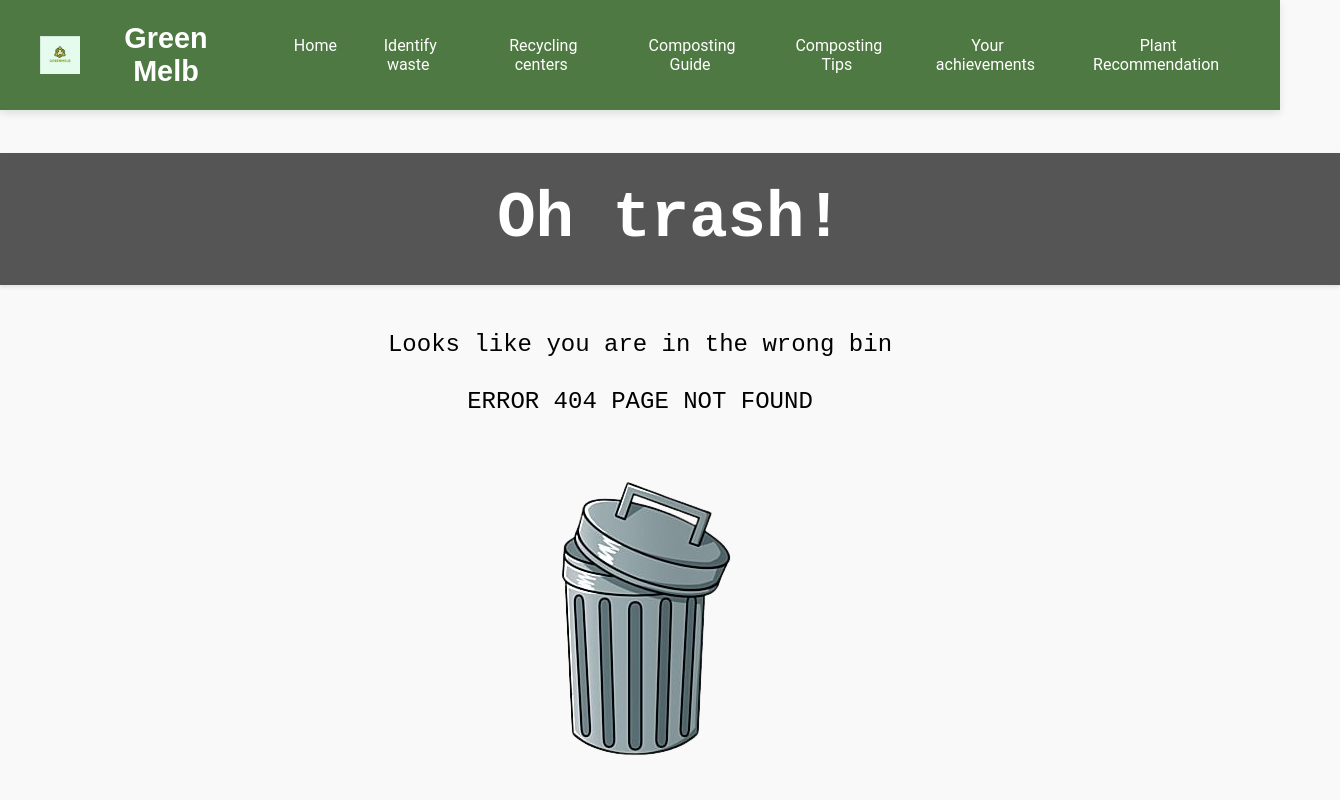
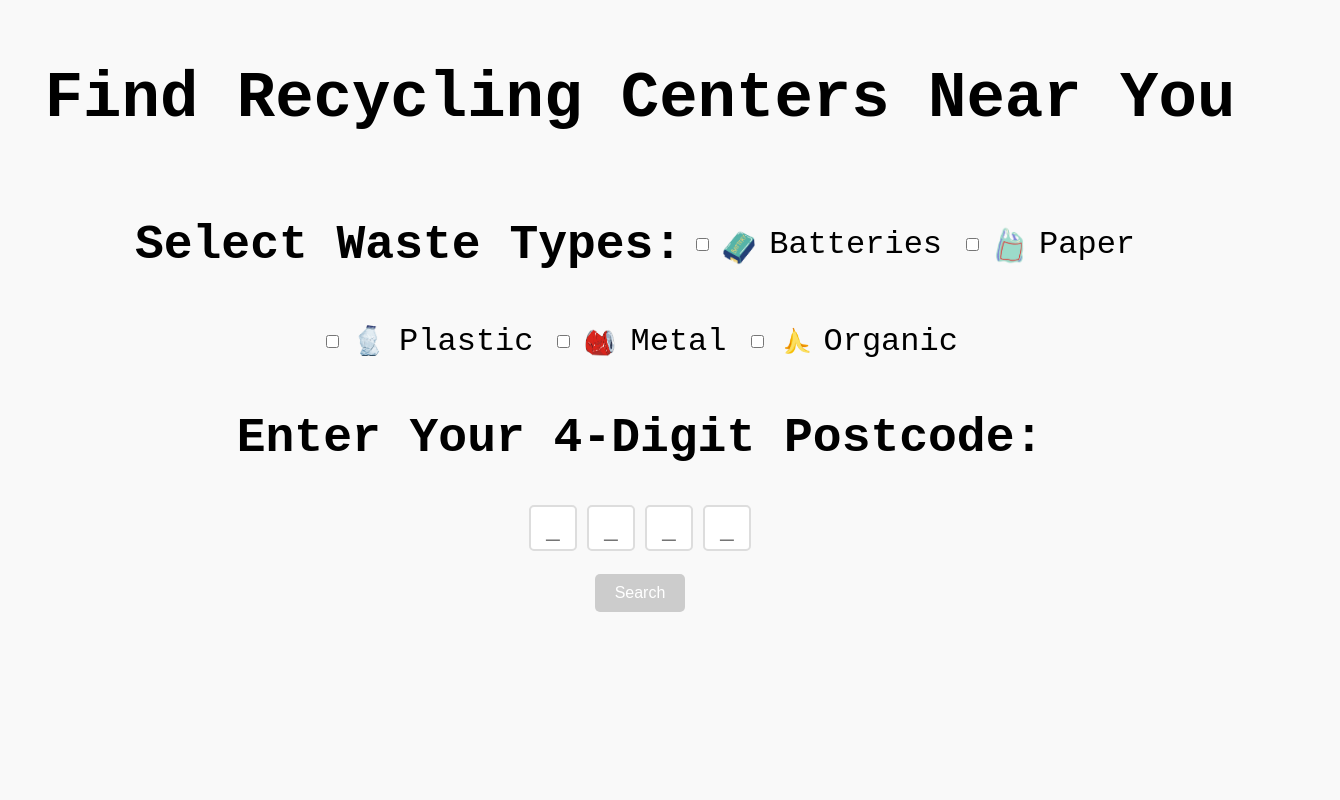
Before and after one commit to habiburR1/ie_frontend, a React (Create React App) app: page /SearchPage in a window 1280 px wide. Shown: the top 800 px of the page, 1340 px wide, since content can reach past the window. Built offline with nearby package versions, Linux system fonts and the light colour scheme.

Commit message:
Added search page for maps

```diff
--- a/src/App.js
+++ b/src/App.js
@@ -10,6 +10,7 @@ import PlantRecommendation from "./PlantRecommendation.tsx";
 import CompostRatioCalculator from "./CompostRatioCalculator.tsx";
 import CompostingTips from "./CompostingTips.tsx";
 import WastePrediction from './WastePrediction.tsx';
+import SearchPage from "./SearchPage.tsx";
 export default function App() {
   return (
       <div className="App">
@@ -27,6 +28,8 @@ export default function App() {
             <Route path="/CompostingTips" element = {<CompostingTips />} />
 
             <Route path="/WastePrediction" element = {<WastePrediction />} />
+            <Route path="/SearchPage" element = {<SearchPage />} />
+
 
             <Route path="*" element={<NoPage />} />{" "}
             {/* Handles undefined routes */}
--- a/src/Footer.css
+++ b/src/Footer.css
@@ -1,7 +1,7 @@
 /* Ensure the footer is not fixed or absolute */
 .footer {
-    background-color: white; /* White background */
-    color: black; /* Black text */
+    background-color: rgb(15, 0, 0); /* White background */
+    color: rgb(29, 3, 3); /* Black text */
     padding: 20px; /* Padding for spacing */
     border-top: 2px solid #333; /* Small line on top to separate */
     text-align: center; /* Center the text */
--- a/src/Header.css
+++ b/src/Header.css
@@ -63,7 +63,7 @@
 /* Hover and Active Styles */
 .nav-links a:hover {
     background-color: #555;  /* Slightly lighter background on hover */
-    color: #00ff00;  /* Green text color on hover */
+    color: #cccf0d;  /* Green text color on hover */
 }
 
 /* Responsive Design for Mobile */
--- a/src/IdentifyWaste.css
+++ b/src/IdentifyWaste.css
@@ -7,8 +7,9 @@
 }
 
 .identify-waste-title {
-  font-size: 24px;
+  font-size: 6rem;
   margin-bottom: 20px;
+  font-family: monospace;
 }
 
 .identify-waste-form {
--- a/src/IdentifyWaste.tsx
+++ b/src/IdentifyWaste.tsx
@@ -19,6 +19,8 @@ const IdentifyWaste: React.FC = () => {
   useEffect(() => {
     document.title = "Identify Waste - Green Melb";
 }, []);
+
+
 
   const handleImageChange = (event: React.ChangeEvent<HTMLInputElement>) => {
     const file = event.target.files?.[0];
@@ -111,7 +113,7 @@ const IdentifyWaste: React.FC = () => {
     <div className="full-page-container">
       <Header />
       <div className="identify-waste-content">
-        <h1 className="identify-waste-title">Identify Waste</h1>
+        <h1 className="identify-waste-title">Understand your waste</h1>
         <form onSubmit={handleSubmit} className="identify-waste-form">
           <div
             className="drop-zone"
--- /dev/null
+++ b/src/SearchPage.css
@@ -0,0 +1,94 @@
+.search-page {
+    padding: 20px;
+    max-width: auto;
+    margin: 0 auto;
+    text-align: center;
+    font-family: monospace;
+    font-size: 2rem;
+  }
+
+  .search-bar {
+    margin-top: 20px;
+  }
+
+  .postcode-inputs {
+    display: flex;
+    justify-content: center;
+    margin-bottom: 20px;
+  }
+
+  .postcode-box {
+    width: 40px;
+    height: 40px;
+    text-align: center;
+    font-size: 1.5rem;
+    margin: 0 5px;
+    border: 2px solid #ddd;
+    border-radius: 5px;
+    outline: none;
+    transition: border-color 0.3s ease, box-shadow 0.3s ease;
+  }
+
+  .postcode-box:focus {
+    border-color: #007bff;
+    box-shadow: 0 0 5px rgba(0, 123, 255, 0.5);
+  }
+
+  .search-button {
+    padding: 10px 20px;
+    font-size: 1rem;
+    font-family: 'Arial', sans-serif;
+    background-color: #007bff;
+    color: #fff;
+    border: none;
+    border-radius: 5px;
+    cursor: pointer;
+    transition: background-color 0.3s ease, transform 0.2s ease;
+  }
+
+  .search-button:hover {
+    background-color: #0056b3;
+  }
+
+  .search-button:disabled {
+    background-color: #ccc;
+    cursor: not-allowed;
+  }
+
+  .waste-types {
+    display: flex;
+    flex-wrap: wrap;
+    justify-content: center;
+    margin-bottom: 20px;
+  }
+
+  .waste-type {
+    display: flex;
+    align-items: center;
+    margin: 10px;
+    transition: transform 0.2s ease;
+  }
+
+  .waste-type:hover {
+    transform: scale(1.05);
+  }
+
+  .waste-type input {
+    margin-right: 10px;
+  }
+
+  .waste-type label {
+    display: flex;
+    align-items: center;
+  }
+
+  .icon {
+    width: 40px;
+    height: 40px;
+    margin-right: 10px;
+  }
+
+  .error {
+    color: red;
+    margin-top: 10px;
+  }
--- /dev/null
+++ b/src/SearchPage.tsx
@@ -0,0 +1,107 @@
+import React, { useState, useRef, ChangeEvent } from 'react';
+import './SearchPage.css'; // Import the CSS file for styling
+
+const wasteTypes = [
+  { id: 'batteries', label: 'Batteries', icon: '/images/battery.png' },
+  { id: 'paper', label: 'Paper', icon: '/images/plasticbag.png' },
+  { id: 'plastic', label: 'Plastic', icon: '/images/bottle.png' },
+  { id: 'metal', label: 'Metal', icon: '/images/can.png' },
+  { id: 'organic', label: 'Organic', icon: '/images/banana.png' }
+];
+
+const isValidPostcode = (postcode: string[]) => {
+  const postcodeStr = postcode.join('');
+  return /^\d{4}$/.test(postcodeStr);
+};
+
+const SearchPage: React.FC = () => {
+  const [postcode, setPostcode] = useState(['', '', '', '']);
+  const [selectedWasteTypes, setSelectedWasteTypes] = useState<string[]>([]);
+  const [error, setError] = useState<string | null>(null);
+  const inputRefs = useRef<(HTMLInputElement | null)[]>([]);
+
+  const handlePostcodeChange = (e: ChangeEvent<HTMLInputElement>, index: number) => {
+    const value = e.target.value.toUpperCase();
+    if (/^[0-9]*$/.test(value)) {
+      const updatedPostcode = [...postcode];
+      updatedPostcode[index] = value;
+
+      if (index < 3 && value) {
+        inputRefs.current[index + 1]?.focus();
+      }
+
+      setPostcode(updatedPostcode);
+      setError(null);
+    }
+  };
+
+  const handleSearch = () => {
+    const postcodeValue = postcode.join('');
+    if (isValidPostcode(postcode) && selectedWasteTypes.length > 0) {
+      console.log('Postcode:', postcodeValue);
+      console.log('Selected Waste Types:', selectedWasteTypes);
+      // Perform the search operation
+    } else {
+      setError('Please complete all fields correctly.');
+    }
+  };
+
+  const handleWasteTypeChange = (e: ChangeEvent<HTMLInputElement>) => {
+    const { value, checked } = e.target;
+    setSelectedWasteTypes(prevState =>
+      checked ? [...prevState, value] : prevState.filter(type => type !== value)
+    );
+  };
+
+  const isFormValid = () => {
+    return isValidPostcode(postcode) && selectedWasteTypes.length > 0;
+  };
+
+  return (
+    <div className="search-page">
+      <h1>Find Recycling Centers Near You</h1>
+      <div className="waste-types">
+        <h2>Select Waste Types:</h2>
+        {wasteTypes.map(wasteType => (
+          <div key={wasteType.id} className="waste-type">
+            <input
+              type="checkbox"
+              id={wasteType.id}
+              value={wasteType.id}
+              checked={selectedWasteTypes.includes(wasteType.id)}
+              onChange={handleWasteTypeChange}
+            />
+            <label htmlFor={wasteType.id}>
+              <img src={wasteType.icon} alt={wasteType.label} className="icon" />
+              {wasteType.label}
+            </label>
+          </div>
+        ))}
+      </div>
+
+      <div className="search-bar">
+        <h2>Enter Your 4-Digit Postcode:</h2>
+        <div className="postcode-inputs">
+          {postcode.map((value, index) => (
+            <input
+              key={index}
+              type="text"
+              value={value}
+              onChange={(e) => handlePostcodeChange(e, index)}
+              maxLength={1}
+              ref={el => (inputRefs.current[index] = el)}
+              className="postcode-box"
+              placeholder="_"
+            />
+          ))}
+        </div>
+        {error && <p className="error">{error}</p>}
+        <button onClick={handleSearch} disabled={!isFormValid()} className="search-button">
+          Search
+        </button>
+      </div>
+    </div>
+  );
+};
+
+export default SearchPage;
```
